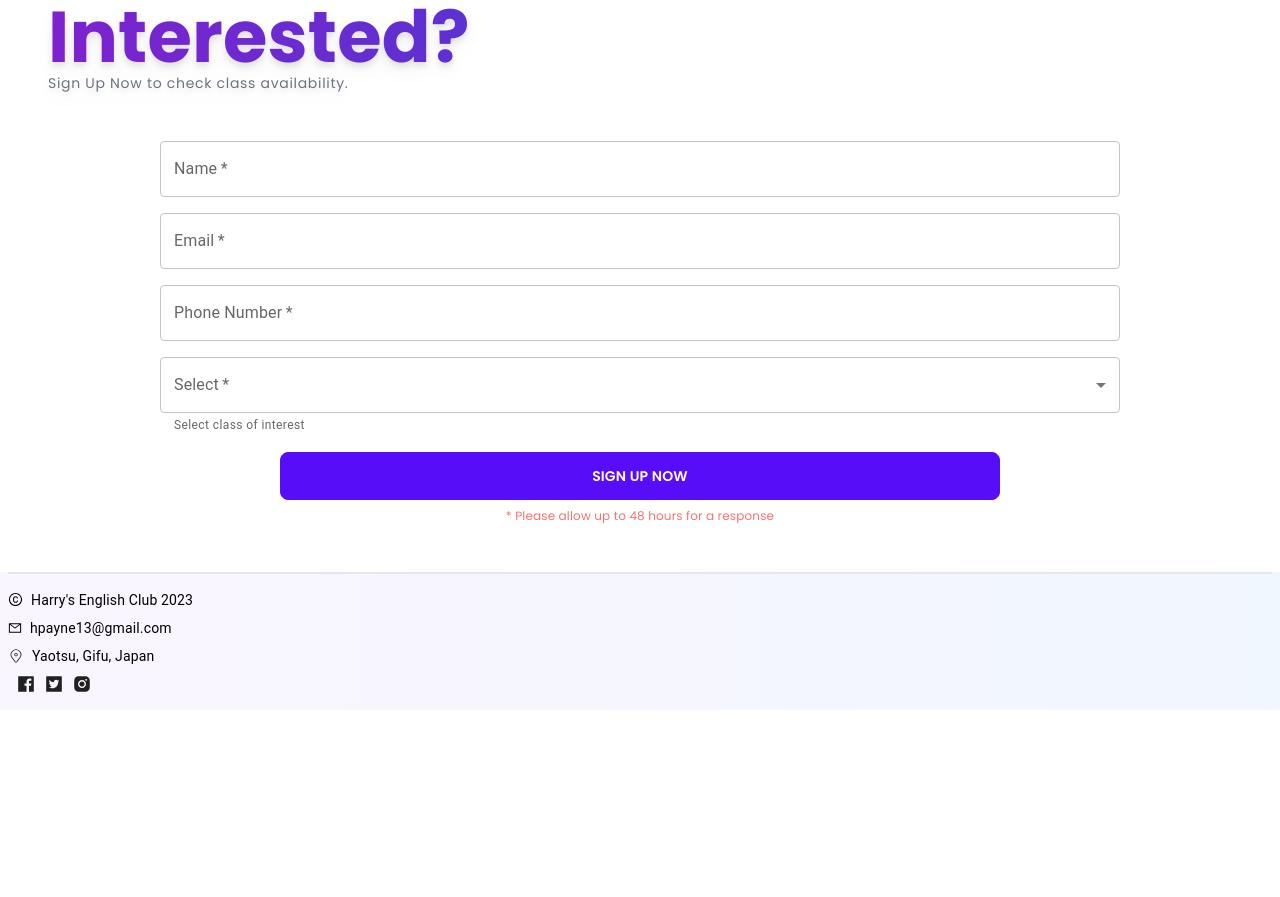
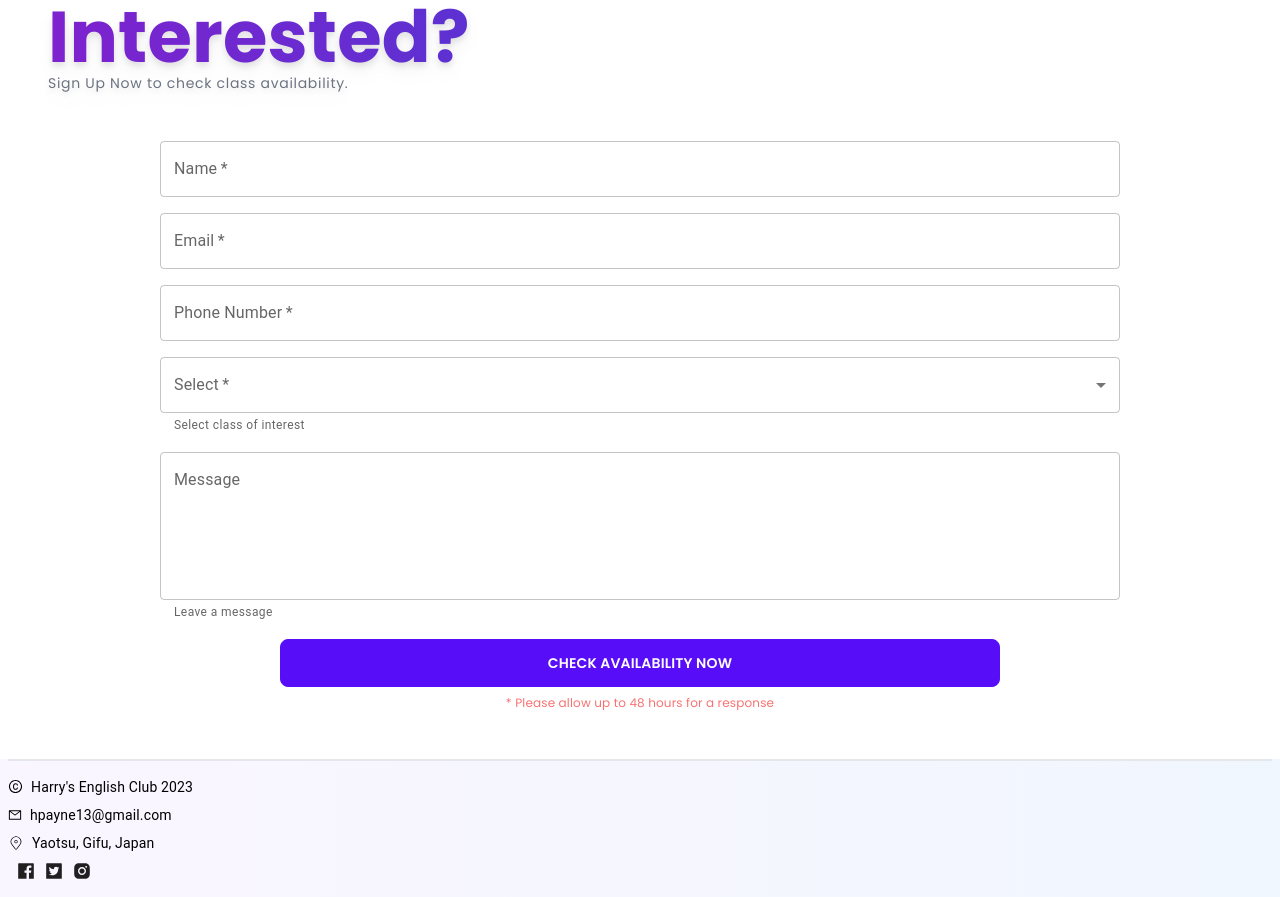
Before and after one commit to Lupercal13/harrys_english, a React (Vite) app: page / in a window 1280 px wide. Shown: the part 3200-4097 px from the top of the page. Before the commit the page ends 3910 px from the top, so only its background shows below. Built offline with nearby package versions, Linux system fonts and the light colour scheme.

Commit message:
form submission to api

```diff
--- a/src/components/Classes.jsx
+++ b/src/components/Classes.jsx
@@ -26,9 +26,9 @@ const Classes = () => {
 
       <div className="mt-20 grid sm:grid-cols-2 font-poppins  ">
         {classes.map((item) => (
-          <div className="card lg:card-side grid sm:grid-cols-2 shadow-xl mb-12 border-2 mx-4 bg-white">
+          <div className="card lg:card-side grid md:grid-cols-2 shadow-xl mb-12 border-2 mx-4 bg-white" key={item.id}>
             <figure className="w-full ">
-              <img src={item.image} alt="/" className="h-[200px] sm:border-r-2" />
+              <img src={item.image} alt="/" className="h-[200px] md:border-r-2" />
             </figure>
             <div className="card-body ">
               <h2 className="card-title">{item.title}</h2>
@@ -38,7 +38,8 @@ const Classes = () => {
                 <p className="flex items-center font-semibold text-primary"><BiYen/>{item.price}</p>
                 <p className="text-primary text-sm font-semibold">{item.date}</p>
                 </div>
-                <button className="btn btn-primary">Sign Up Now</button>
+                <a href="#contact">
+                <button className="btn btn-primary">Sign Up Now</button></a>
               </div>
             </div>
           </div>
--- a/src/components/Contact.jsx
+++ b/src/components/Contact.jsx
@@ -1,35 +1,65 @@
-import React from 'react'
-import { TextField, Box, MenuItem } from '@mui/material'
-import { classes } from '../constants'
+import React from "react";
+import { TextField, Box, MenuItem } from "@mui/material";
+import { classes } from "../constants";
 
 const Contact = () => {
   return (
-    <div id='contact' className='font-poppins'>
-      <div className='ml-12 mb-12 mt-14'>
-        <h1 className='text-5xl lg:text-7xl font-bold text-transparent bg-clip-text bg-gradient-to-r from-purple-700 to-blue-700 drop-shadow-lg'>Interested?</h1>
-        <p className='text-sm text-gray-500 tracking-wider drop-shadow-lg'>Sign Up Now to check class availability.</p>
+    <div id="contact" className="font-poppins">
+      <div className="ml-12 mb-12 mt-14">
+        <h1 className="text-5xl lg:text-7xl font-bold text-transparent bg-clip-text bg-gradient-to-r from-purple-700 to-blue-700 drop-shadow-lg">
+          Interested?
+        </h1>
+        <p className="text-sm text-gray-500 tracking-wider drop-shadow-lg">
+          Sign Up Now to check class availability.
+        </p>
       </div>
 
-      <Box component='form' noValidate autoComplete='off' fontFamily='Poppins'>
-        <div className='flex flex-col gap-4 w-3/4 mx-auto'>
-          <TextField label='Name' variant='outlined' required/>
-          <TextField label='Email' type='email' variant='outlined' required/>
-          <TextField label='Phone Number' variant='outlined' required />
-          <TextField select label='Select' helperText='Select class of interest' required>
+      <form
+        action="https://getform.io/f/d25d9251-7a81-4330-afc5-44c0f0c49ffb"
+        method="POST"
+      >
+        <div className="flex flex-col gap-4 w-3/4 mx-auto">
+          <TextField label="Name" variant="outlined" required name="name" />
+          <TextField
+            label="Email"
+            type="email"
+            variant="outlined"
+            required
+            name="email"
+          />
+          <TextField
+            label="Phone Number"
+            variant="outlined"
+            required
+            name="phone"
+          />
+          <TextField
+            name="class"
+            select
+            defaultValue={""}
+            label="Select"
+            helperText="Select class of interest"
+            required
+          >
             {classes.map((item) => (
               <MenuItem key={item.id} value={item.title}>
                 {item.title}
               </MenuItem>
             ))}
           </TextField>
-<button className='btn btn-primary w-3/4 mx-auto' type='submit'>Sign up now</button>
-<p className='text-error text-xs text-center -mt-2'>* Please allow up to 48 hours for a response</p>
-        </div>
-      </Box>
-    </div>
+          <TextField name='message' label="Message" helperText='Leave a message' multiline rows={5}/>
 
 
-  )
-}
+          <button className="btn btn-primary w-3/4 mx-auto" type="submit">
+            Check availability now
+          </button>
+          <p className="text-error text-xs text-center -mt-2">
+            * Please allow up to 48 hours for a response
+          </p>
+        </div>
+      </form>
+    </div>
+  );
+};
 
-export default Contact
+export default Contact;
--- a/src/index.css
+++ b/src/index.css
@@ -41,3 +41,7 @@ html {
     transform: translateY(0);
   }
 }
+
+.MuiInput-root {
+
+}
```
